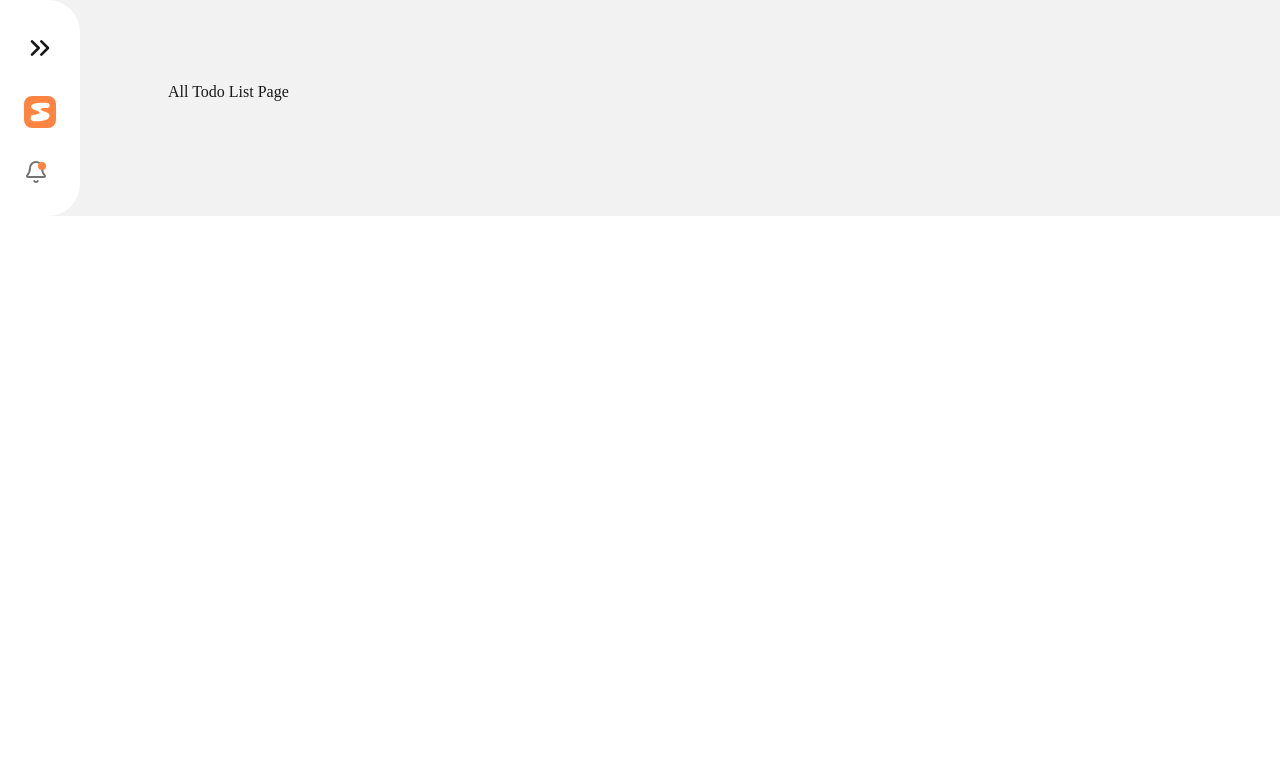
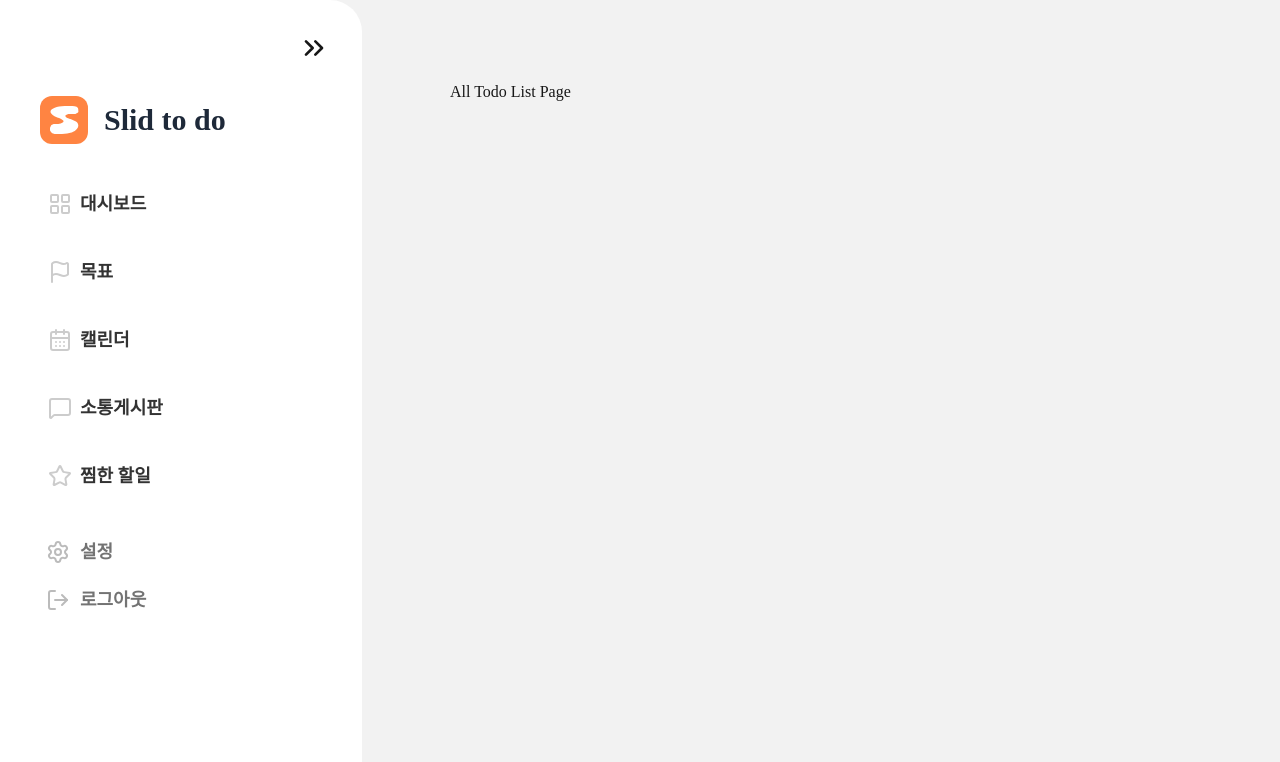
Before and after one commit to slidtodo/frontend, a Next.js app: page /dashboard/all-todo in a window 1280 px wide. Shown: the top 762 px of the page. Built offline with nearby package versions, Linux system fonts and the light colour scheme.

Commit message:
fix: 사이드바 안열리는 문제 해결

```diff
--- a/src/shared/components/Sidebar/index.tsx
+++ b/src/shared/components/Sidebar/index.tsx
@@ -4,6 +4,7 @@ import Link from 'next/link';
 import { ChevronsRightIcon, SettingsIcon, LogOutIcon, FlagIcon, CopyCheckIcon, BellIcon, MenuIcon } from 'lucide-react';
 
 import { useSidebarContext } from '@/contexts/SidebarContext';
+import { useSidebarOpen } from '@/contexts/SidebarContext';
 import { useMobile } from '@/shared/hooks/useBreakPoint';
 
 export default function Sidebar() {
@@ -34,7 +35,9 @@ function SidebarMobile() {
 
 // 데스크탑과 태블릿에서 렌더링 되는 사이드바 컴포넌트
 function SidebarDesktopTablet() {
-  const { isOpen, toggle, getMenus } = useSidebarContext();
+  const { toggle, getMenus } = useSidebarContext();
+  const isOpen = useSidebarOpen();
+
   const menus = getMenus();
   return (
     <div
```
